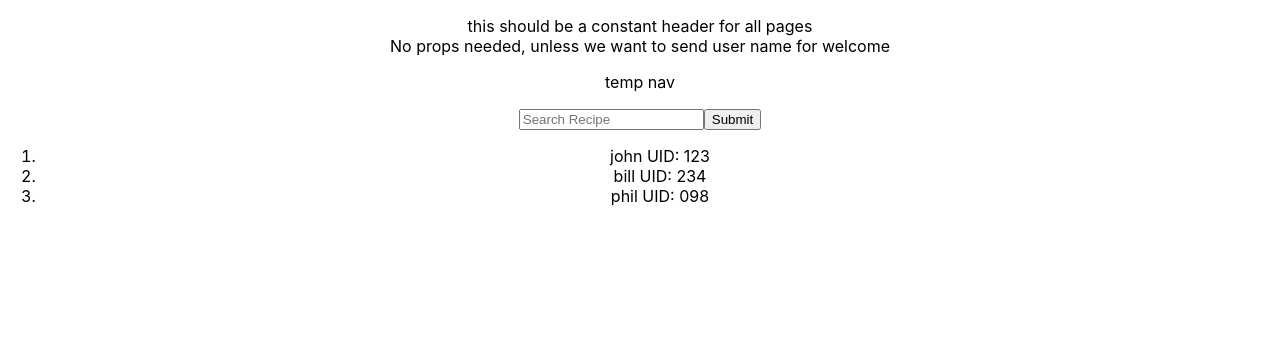
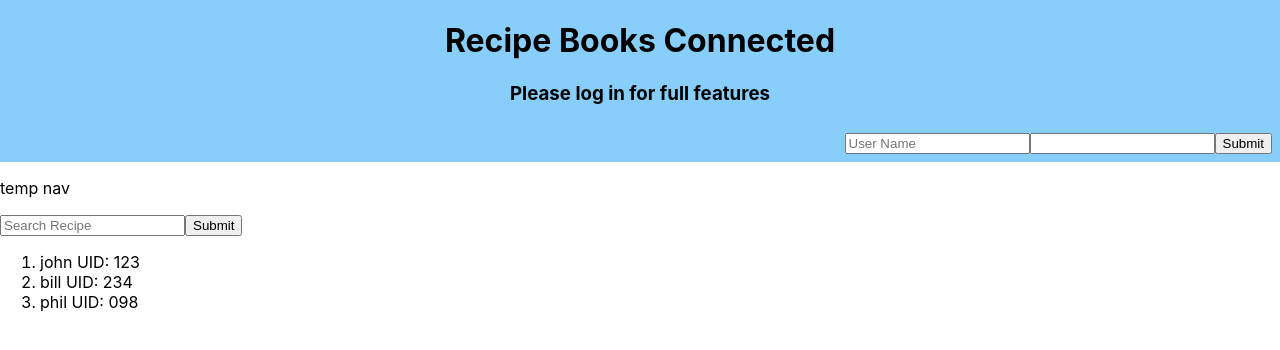
Before and after one commit to Chesten/371Final_Recipes, a React (Create React App) app: page / in a window 1280 px wide. Shown: the top 350 px of the page. Built offline with nearby package versions, Linux system fonts and the light colour scheme.

Commit message:
RoughLogIn
Some rough login function, need to add DB portion, but app layout is there, and passes data around

```diff
--- a/src/App.css
+++ b/src/App.css
@@ -1,38 +1,18 @@
 .App {
-  text-align: center;
+  display: grid;
+  grid-template-columns: 1fr, 3fr;
+  grid-template-areas:
+    'header'
+    'sidebar main'
+    'sidebar main';
+    text-align: left;
 }
-
-.App-logo {
-  height: 40vmin;
-  pointer-events: none;
+.App> section:nth-child(1){
+  grid-area: header;
 }
-
-@media (prefers-reduced-motion: no-preference) {
-  .App-logo {
-    animation: App-logo-spin infinite 20s linear;
-  }
+.App> section:nth-child(2){
+  grid-area: sidebar;
 }
-
-.App-header {
-  background-color: #282c34;
-  min-height: 100vh;
-  display: flex;
-  flex-direction: column;
-  align-items: center;
-  justify-content: center;
-  font-size: calc(10px + 2vmin);
-  color: white;
+.App> section:nth-child(3){
+  grid-area: main;
 }
-
-.App-link {
-  color: #61dafb;
-}
-
-@keyframes App-logo-spin {
-  from {
-    transform: rotate(0deg);
-  }
-  to {
-    transform: rotate(360deg);
-  }
-}
--- a/src/App.js
+++ b/src/App.js
@@ -1,6 +1,7 @@
 import './App.css';
 import Header from './components/Header'
 import Sidebar from './components/SideBar'
+import { useState } from 'react'
 
 function App() {
 
@@ -8,13 +9,26 @@ function App() {
     //states,
 
   var temp = [{name:"john", UID:"123"}, {name:"bill", UID:"234"}, {name:"phil", UID:"098", weird:"something new"}]
+  const [UserName, setUserName] = useState('')
+
+  function Login(ID, password){
+    setUserName(ID)
+    //this console log will be one "behind", the set UserName is async
+      //but it will update "children" components
+    //should have checking based on raw data back to DB, then set at end
+    console.log("App name: " + UserName )
+    console.log(password)
+  }
 
   return (
     //this is where we will have the components layed out for our application, similarly to the
       //template tag in vueJS
     //custom tags must start with capitals
     <div className="App">
-     <Header ></Header>
+     <Header name={UserName}
+             LogIn = {function(ID, pass){
+                Login(ID, pass)
+             }}></Header>
      <Sidebar data={temp}
               Search = {function(term){
                 console.log(term)
--- /dev/null
+++ b/src/components/Header.css
@@ -0,0 +1,8 @@
+#HeaderBanner{
+    text-align: center;
+    background-color: lightskyblue;
+}
+#LogIn{
+    text-align: right;
+    padding: .5em;
+}
--- a/src/components/Header.js
+++ b/src/components/Header.js
@@ -1,10 +1,28 @@
-function Header(){
+import './Header.css';
+function Header(prop){
+
+    var name=prop.name;
+    var prompt;
+    if(name==""){
+        prompt = <h3>Please log in for full features</h3>
+    }
+    else{
+        console.log("name:" + name)
+        prompt = <h3>Welcome back {name}</h3>
+    }
+
     return(
-        <div >
-            <p>
-                this should be a constant header for all pages<br></br>
-                No props needed, unless we want to send user name for welcome
-            </p>
+        <div id="HeaderBanner">
+            <h1>Recipe Books Connected</h1>
+            {prompt}
+            <form id="LogIn"onSubmit={function(e){
+                e.preventDefault()
+                prop.LogIn(e.target.UserName.value, e.target.pass.value)
+            }}>
+                <input type="text" name= "UserName" placeholder="User Name"></input>
+                <input type="password" name="pass"></input>
+                <input type="submit"></input>
+            </form>
         </div>
     )
 }
```
Also changed, not shown: src/components/new.js (deleted, +0 -7 lines).
